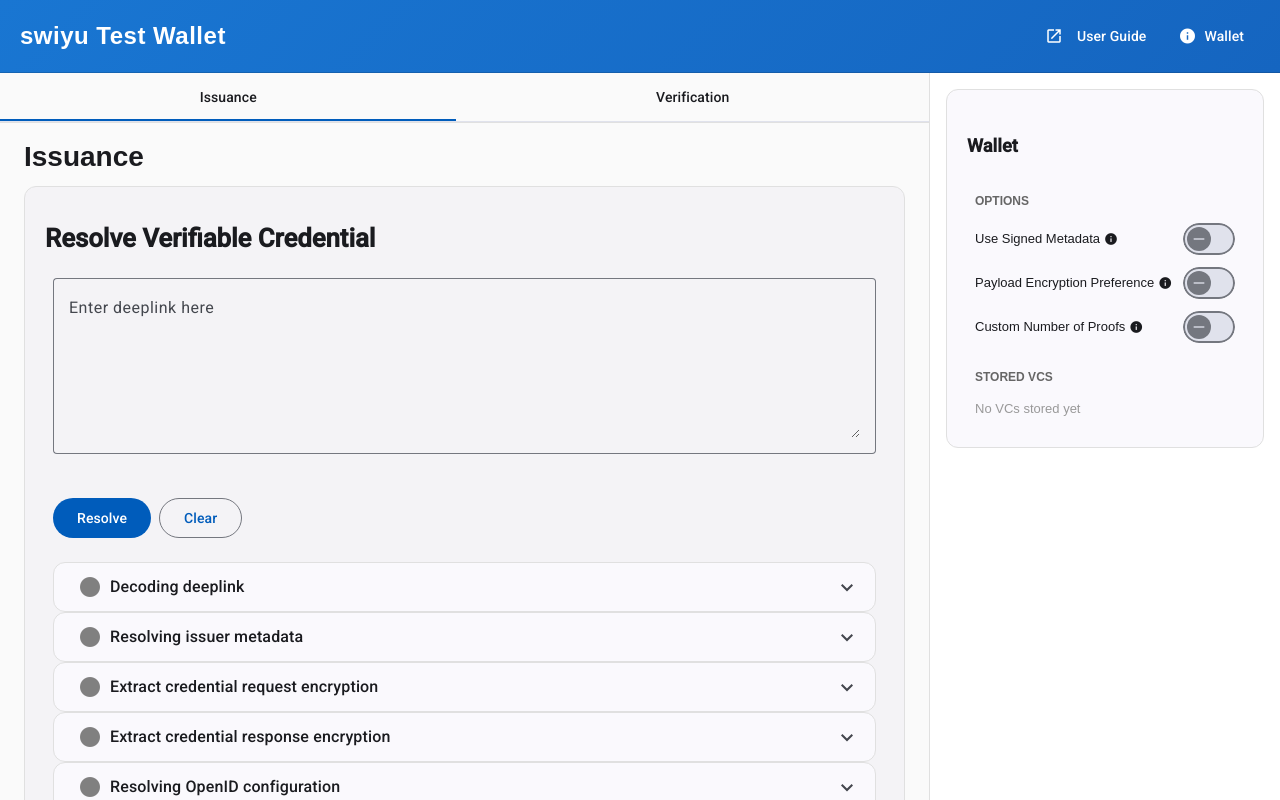
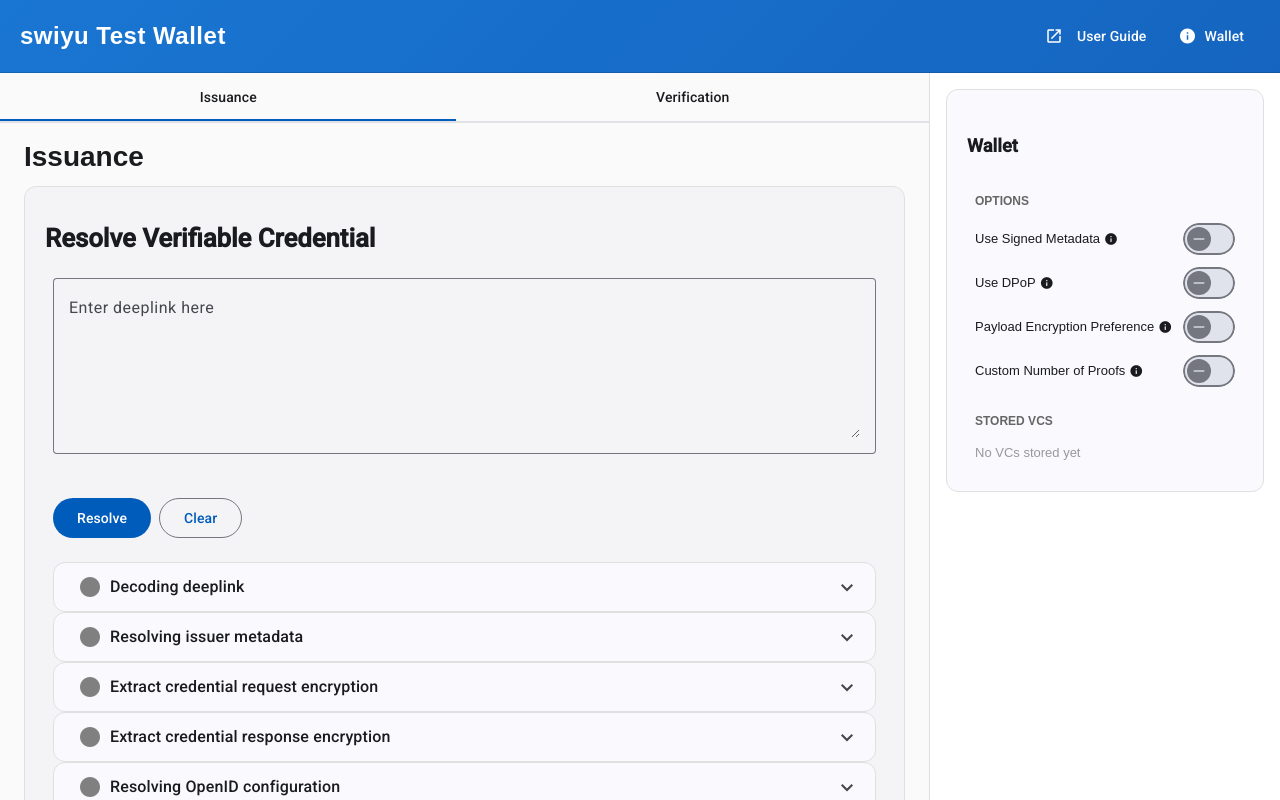
Before and after one commit to swiyu-admin-ch/swiyu-generic-test-wallet, an Angular app: page /#/issuance in a window 1280 px wide. Built offline with nearby package versions, Linux system fonts and the light colour scheme.

Commit message:
feat: implement DPoP toggle in wallet options

```diff
--- a/src/app/components/holder/holder.component.html
+++ b/src/app/components/holder/holder.component.html
@@ -18,6 +18,21 @@
           </div>
           <mat-slide-toggle [checked]="walletOptions().useSignedMetadata"
             (change)="onUseSignedMetadataChange($event.checked)"
+            style="margin: 0;">
+          </mat-slide-toggle>
+        </div>
+      </div>
+
+      <div style="margin-bottom: 12px;">
+        <div style="display: flex; align-items: center; justify-content: space-between;">
+          <div style="display: flex; align-items: center; gap: 4px;">
+            <span style="font-size: 13px; margin: 0;">Use DPoP</span>
+            <mat-icon matTooltip="Use DPoP for requests"
+              matTooltipPosition="above"
+              style="font-size: 14px; width: 14px; height: 14px; ">info</mat-icon>
+          </div>
+          <mat-slide-toggle [checked]="walletOptions().useDPoP"
+            (change)="onUseDPoPChange($event.checked)"
             style="margin: 0;">
           </mat-slide-toggle>
         </div>
--- a/src/app/components/holder/holder.component.ts
+++ b/src/app/components/holder/holder.component.ts
@@ -143,6 +143,11 @@
     this.walletService.updateUseSignedMetadata(value);
   }
 
+  onDPoPChange(value: boolean): void {
+    this.walletService.updateUseDpop(value);
+  }
+
+
   copyCredentialToClipboard(sdJwt: string, credentialType: string): void {
     navigator.clipboard.writeText(sdJwt).then(() => {
       this.toastService.showSuccess(`Credential (${credentialType}) copied to clipboard`);
--- a/src/app/models/wallet-options.ts
+++ b/src/app/models/wallet-options.ts
@@ -2,4 +2,5 @@
   payloadEncryptionPreference: boolean;
   numberOfProofs: false | number;
   useSignedMetadata: boolean;
+  useDPoP: boolean;
 }
--- a/src/app/services/wallet-service.ts
+++ b/src/app/services/wallet-service.ts
@@ -37,6 +37,7 @@
     payloadEncryptionPreference: false,
     numberOfProofs: false,
     useSignedMetadata: false,
+    useDPoP: false,
   };
 
   private walletOptions: WritableSignal<WalletOptions> = signal(
@@ -94,6 +95,14 @@
     this.walletOptions.update((options: WalletOptions) => ({
       ...options,
       numberOfProofs: value,
+    }));
+    this.saveOptions();
+  }
+
+  updateUseDpop(value: boolean): void {
+    this.walletOptions.update((options: WalletOptions) => ({
+      ...options,
+      useDPoP: value,
     }));
     this.saveOptions();
   }
```
